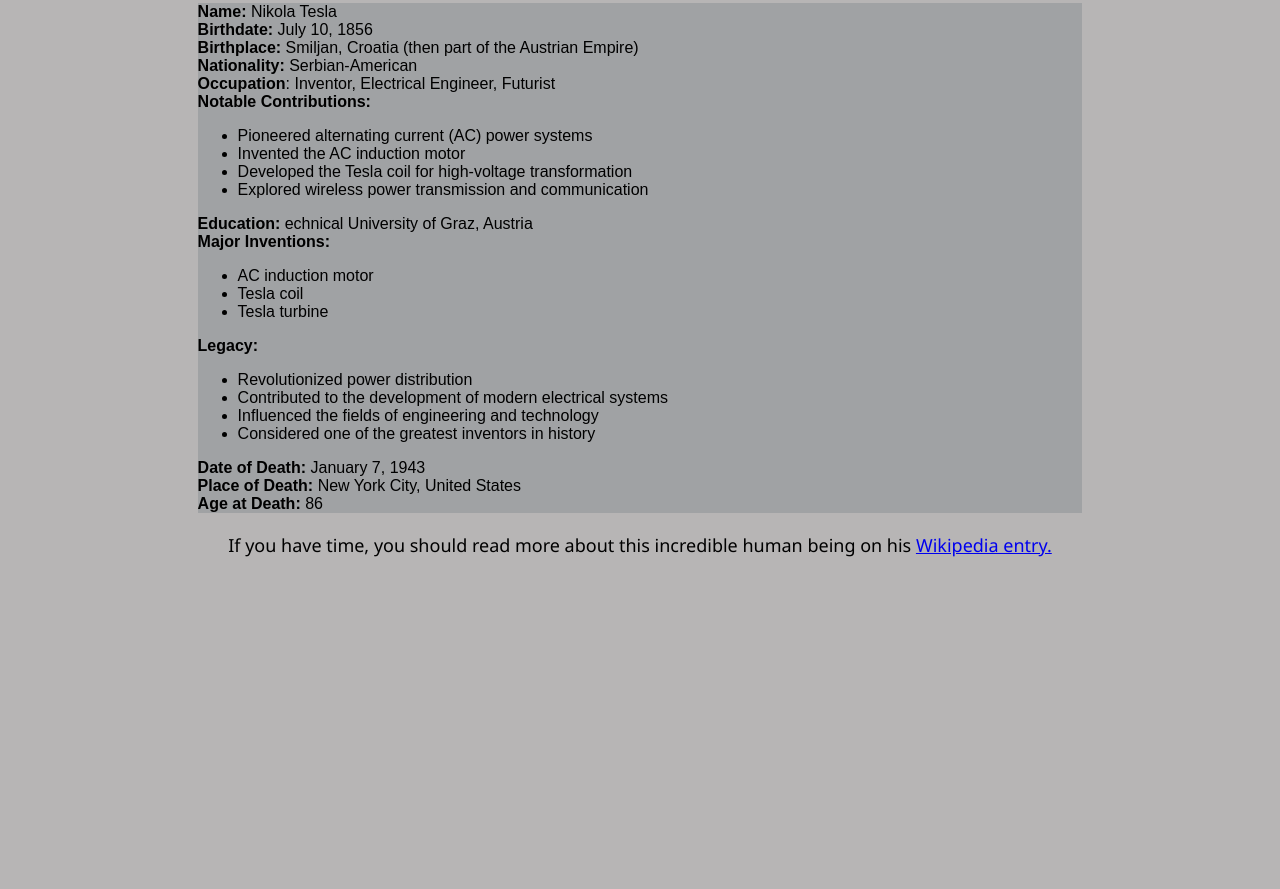
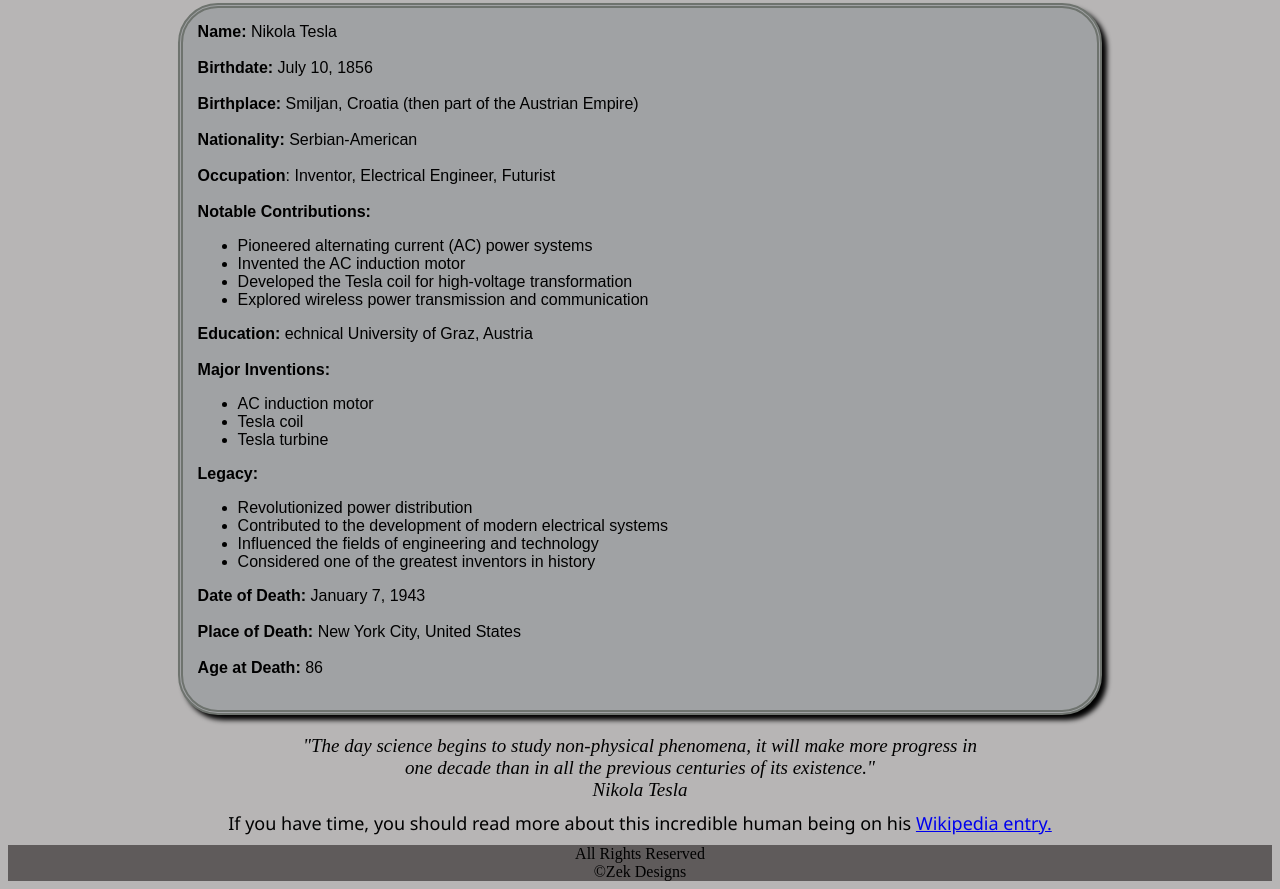
Before and after one commit to nikolas-AI/Tribute-page, a plain HTML site: page index.html in a window 1280 px wide. Shown: the part 644-1533 px from the top of the page. Before the commit the page ends 1219 px from the top, so only its background shows below. Drawn offline with Linux system fonts and the light colour scheme.

Commit message:
es perfecto y bonito

```diff
--- a/index.html
+++ b/index.html
@@ -17,11 +17,11 @@
         </div>
         <div id="tribute-info">Nikola Tesla, the Serbian-American inventor, electrical engineer, and futurist, revolutionized electricity through his pioneering work in AC power systems, particularly the invention of the AC induction motor, laying the foundation for modern power distribution and numerous technological advancements.</div>
         <div class="info">
-            <span>Name:</span> Nikola Tesla<br>
-            <span>Birthdate:</span> July 10, 1856<br>
-            <span>Birthplace:</span> Smiljan, Croatia (then part of the Austrian Empire)<br>
-            <span>Nationality:</span> Serbian-American<br>
-            <span>Occupation</span>: Inventor, Electrical Engineer, Futurist<br>
+            <span>Name:</span> Nikola Tesla<br><br>
+            <span>Birthdate:</span> July 10, 1856<br><br>
+            <span>Birthplace:</span> Smiljan, Croatia (then part of the Austrian Empire)<br><br>
+            <span>Nationality:</span> Serbian-American<br><br>
+            <span>Occupation</span>: Inventor, Electrical Engineer, Futurist<br><br>
             <span>Notable Contributions:</span><br>
             <ul>
                 <li>Pioneered alternating current (AC) power systems<br></li>
@@ -29,7 +29,7 @@
                 <li>Developed the Tesla coil for high-voltage transformation<br></li>
                 <li>Explored wireless power transmission and communication<br></li>
             </ul>
-            <span>Education:</span> echnical University of Graz, Austria<br>
+            <span>Education:</span> echnical University of Graz, Austria<br><br>
             <span>Major Inventions:</span><br>
             <ul>
                 <li>AC induction motor<br></li>
@@ -43,12 +43,20 @@
                 <li>Influenced the fields of engineering and technology<br></li>
                 <li>Considered one of the greatest inventors in history<br></li>
             </ul>
-            <span>Date of Death:</span> January 7, 1943<br>
-            <span>Place of Death:</span> New York City, United States<br>
-            <span>Age at Death:</span> 86<br>
+            <span>Date of Death:</span> January 7, 1943<br><br>
+            <span>Place of Death:</span> New York City, United States<br><br>
+            <span>Age at Death:</span> 86<br><br>
+        </div>
+        <div class="quote">
+            "The day science begins to study non-physical phenomena, it will make more progress in one decade than in all the previous centuries of its existence."
+             <br> Nikola Tesla
         </div>
         <div class="link">If you have time, you should read more about this incredible human being on his <a id="tribute-link" href="https://en.wikipedia.org/wiki/Nikola_Tesla" target='_blank' >Wikipedia entry.</a></div>
 
     </main>
+    <footer>
+         All Rights Reserved<br>
+         ©Zek Designs
+    </footer>
 </body>
 </html>
--- a/styles.css
+++ b/styles.css
@@ -52,6 +52,30 @@ html {
     margin-bottom: 20px;
 }
 
+.quote {
+    text-align: center;
+    font-style: italic;
+    font-size: 19px;
+    max-width: 700px;
+    margin: auto;
+    margin-top: 20px;
+}
+.info {
+    width: 70%;
+    margin: auto;
+    background-color: rgb(160, 162, 164);
+    border-radius: 40px;
+    font-family:sans-serif;
+    margin-bottom: 10px;
+    padding: 15px;
+    border: 5px double rgb(110, 115, 110);
+    box-shadow: 5px 5px 5px;
+}
+
+.info span {
+    font-weight: bold;
+}
+
 .link {
     font-family:'Segoe UI', Tahoma, Geneva, Verdana, sans-serif;
     text-align: center;
@@ -59,13 +83,7 @@ html {
     font-size: large;
 }
 
-.info {
-    width: 70%;
-    margin: auto;
-    background-color: rgb(160, 162, 164);
-    font-family:sans-serif;
-    margin-bottom: 10px;
+footer {
+    text-align: center;
+    background-color: #5f5b5b;
 }
-.info span {
-    font-weight: bold;
-}
```
